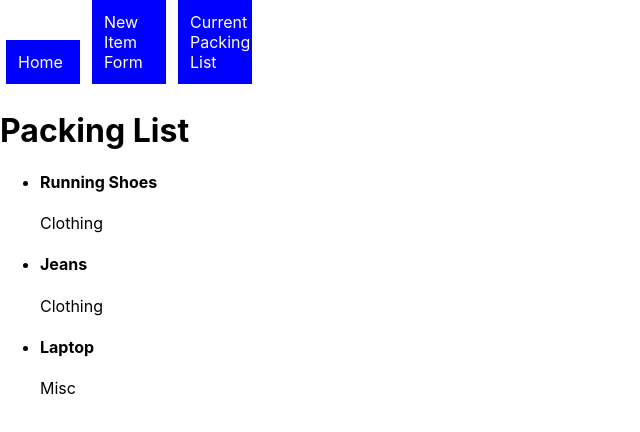
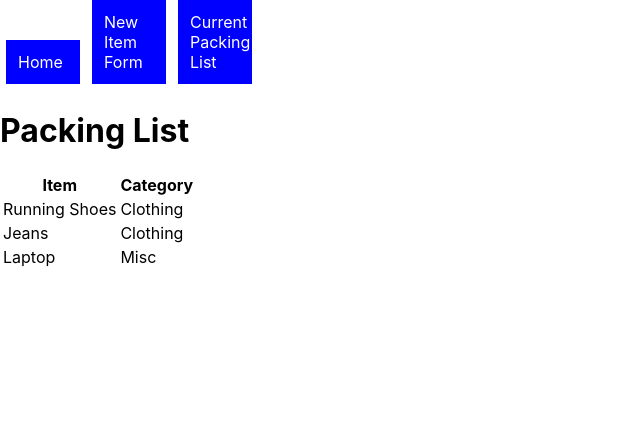
Before and after one commit to turitzinv/phase-2-final-project, a React (Create React App) app: page /currentpackinglist in a window 1280 px wide. Shown: the top 432 px of the page, without its empty margins (0-640 px from the left). Built offline with nearby package versions, Linux system fonts and the light colour scheme; data requests are answered from the project's data file.

Commit message:
Converted CurrentPackingList to contain a table that utilizes ItemCard within the table.

```diff
--- a/src/components/CurrentPackingList.js
+++ b/src/components/CurrentPackingList.js
@@ -1,21 +1,25 @@
-import React from 'react'
+import React from "react";
 import ItemCard from "./ItemCard";
 
-function CurrentPackingList ({allItems}) {
-const entirePackingList = allItems.map((item) =>
-<ItemCard
-key={item.id}
-name={item.item}
-category={item.category}
-/>
-)
+function CurrentPackingList({ allItems }) {
+  const entirePackingList = allItems.map((item) => (
+    <ItemCard key={item.id} name={item.item} category={item.category} />
+  ));
 
   return (
     <div>
       <h1>Packing List</h1>
-      <ul className="items">{entirePackingList}</ul>
+      <table>
+        <thead>
+          <tr>
+            <th>Item</th>
+            <th>Category</th>
+          </tr>
+        </thead>
+        <tbody>{entirePackingList}</tbody>
+      </table>
     </div>
-  )
+  );
 }
 
 export default CurrentPackingList;
--- a/src/components/ItemCard.js
+++ b/src/components/ItemCard.js
@@ -1,15 +1,12 @@
-import React from 'react'
+import React from "react";
 
-function ItemCard ({name , category}) {
-
-
+function ItemCard({ name, category }) {
   return (
-    <li className="item">
-      <h4>{name}</h4>
-      <p>{category}</p>
-
-    </li>
-  )
+    <tr>
+      <td>{name}</td>
+      <td>{category}</td>
+    </tr>
+  );
 }
 
 export default ItemCard;
```
